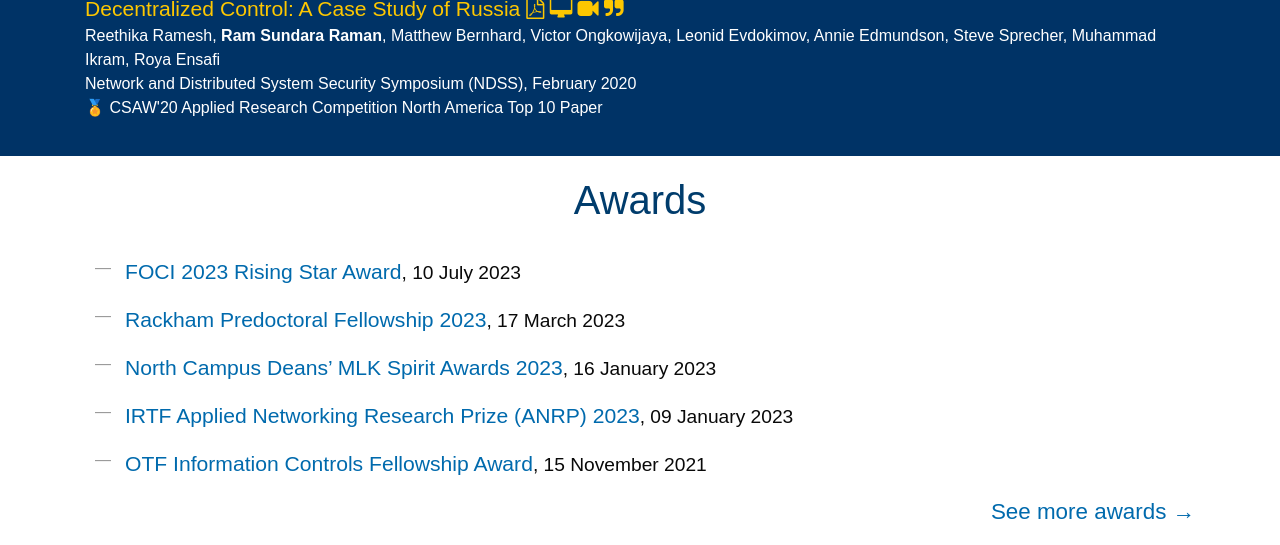
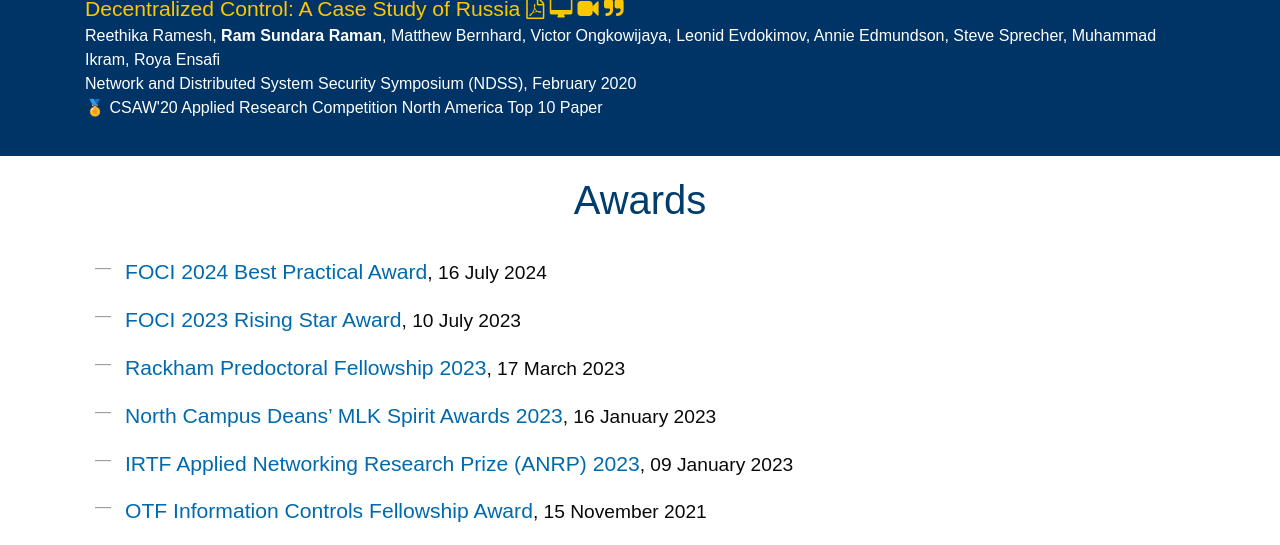
Before and after one commit to ramakrishnansr/ramakrishnansr.github.io, a Jekyll site: the page built from index.html, in a window 1280 px wide and 900 px high, scrolled down 2268 px, cut to the strip 0-545 px from the top of the window. Built offline with Jekyll 4.4.1, drawn with Linux system fonts in a browser that asks for light colours; nearby versions of some CDN libraries; some web fonts are replaced.

Commit message:
Awards update

```diff
--- a/_data/awards.yml
+++ b/_data/awards.yml
@@ -1,3 +1,7 @@
+- key: award13
+  date: 16 July 2024
+  award: '<a href="/assets/foci-2024-best-practical-certificate.jpg" target="_blank">FOCI 2024 Best Practical Award</a>'
+  display: 'true'
 - key: award12
   date: 10 July 2023
   award: '<a href="/images/foci-rising-star.jpeg" target="_blank">FOCI 2023 Rising Star Award</a>'
```
Also changed, not shown: 1 other file.
